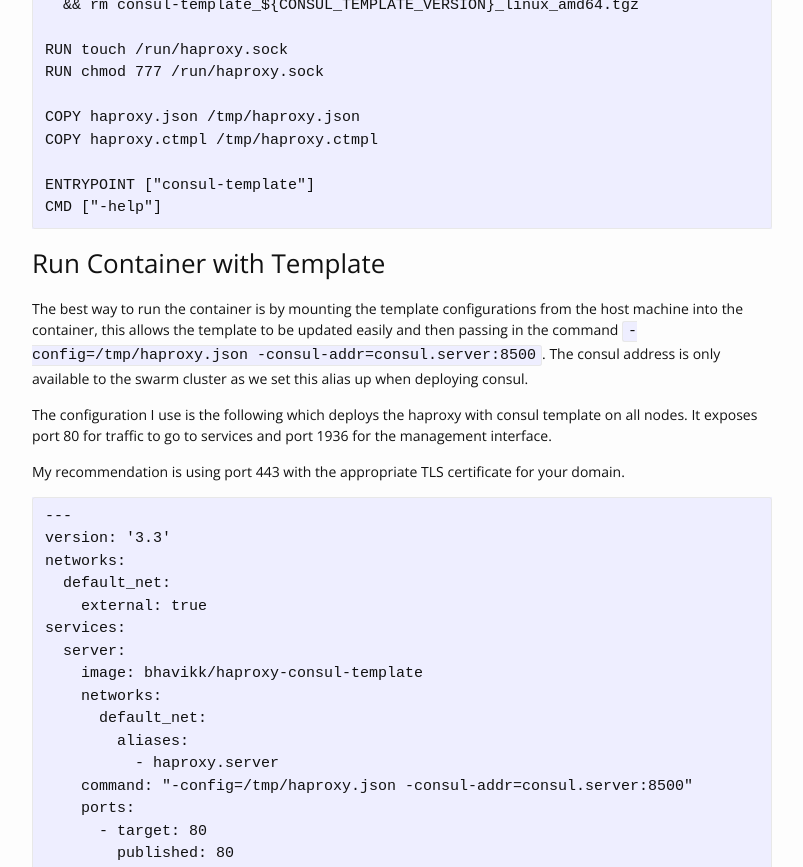
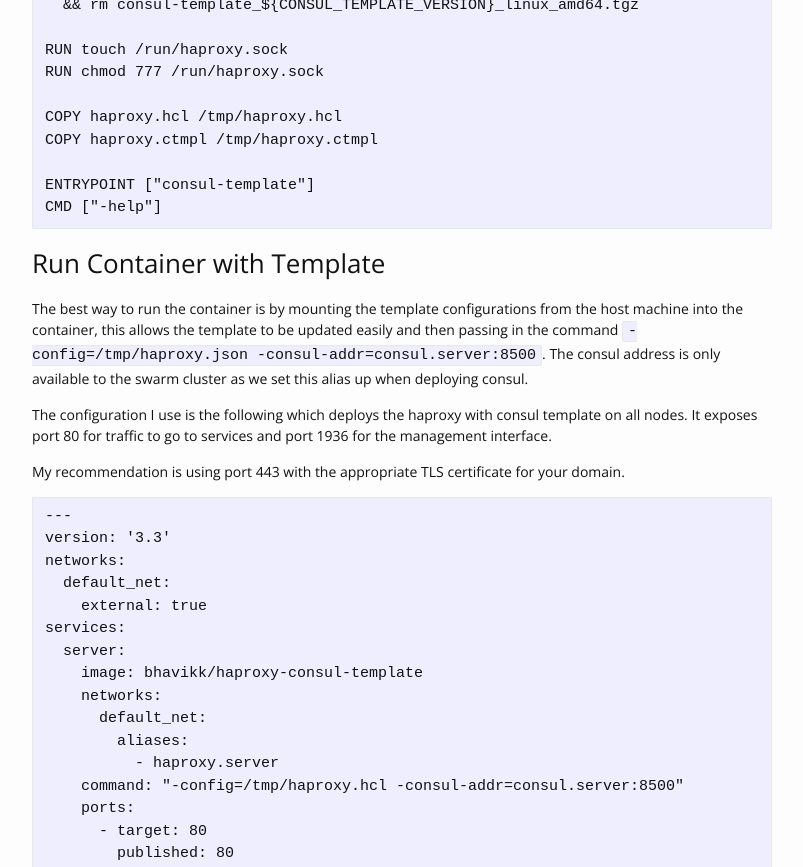
Before and after one commit to bhavikkumar/bhavik.io, a Jekyll site: the page built from _posts/2018-03-20-ingress-with-hashicorp-consul.md, in a window 1280 px wide and 1400 px high, scrolled down 1887 px. Shown: the part 533-1400 px from the top of the window, without its empty margins (238-1041 px from the left). Built offline with Jekyll 4.4.1, drawn with Linux system fonts in a browser that asks for light colours; comment, search, counter and statistics services are not loaded; some of the changed text lies outside the part shown.

Commit message:
Fix minor issues

````diff
--- a/_posts/2018-03-20-ingress-with-hashicorp-consul.md
+++ b/_posts/2018-03-20-ingress-with-hashicorp-consul.md
@@ -11,7 +11,7 @@
 - Deployed as a Docker Swarm Mode service
 
 ## HAProxy Template Configuration
-The following is the haproxy.json file which I created for consul template. It defines the location of the template, the destination of the HAProxy configuration and the command to run HAProxy with.
+The following is the haproxy.hcl file which I created for consul template. It defines the location of the template, the destination of the HAProxy configuration and the command to run HAProxy with.
 {%raw%}
 ```
 template {
@@ -98,7 +98,7 @@
 RUN touch /run/haproxy.sock
 RUN chmod 777 /run/haproxy.sock
 
-COPY haproxy.json /tmp/haproxy.json
+COPY haproxy.hcl /tmp/haproxy.hcl
 COPY haproxy.ctmpl /tmp/haproxy.ctmpl
 
 ENTRYPOINT ["consul-template"]
@@ -126,7 +126,7 @@
       default_net:
         aliases:
           - haproxy.server
-    command: "-config=/tmp/haproxy.json -consul-addr=consul.server:8500"
+    command: "-config=/tmp/haproxy.hcl -consul-addr=consul.server:8500"
     ports:
       - target: 80
         published: 80
````
Also changed, not shown: _posts/2018-05-08-repeatable-builds.md (+2 -2 lines).
